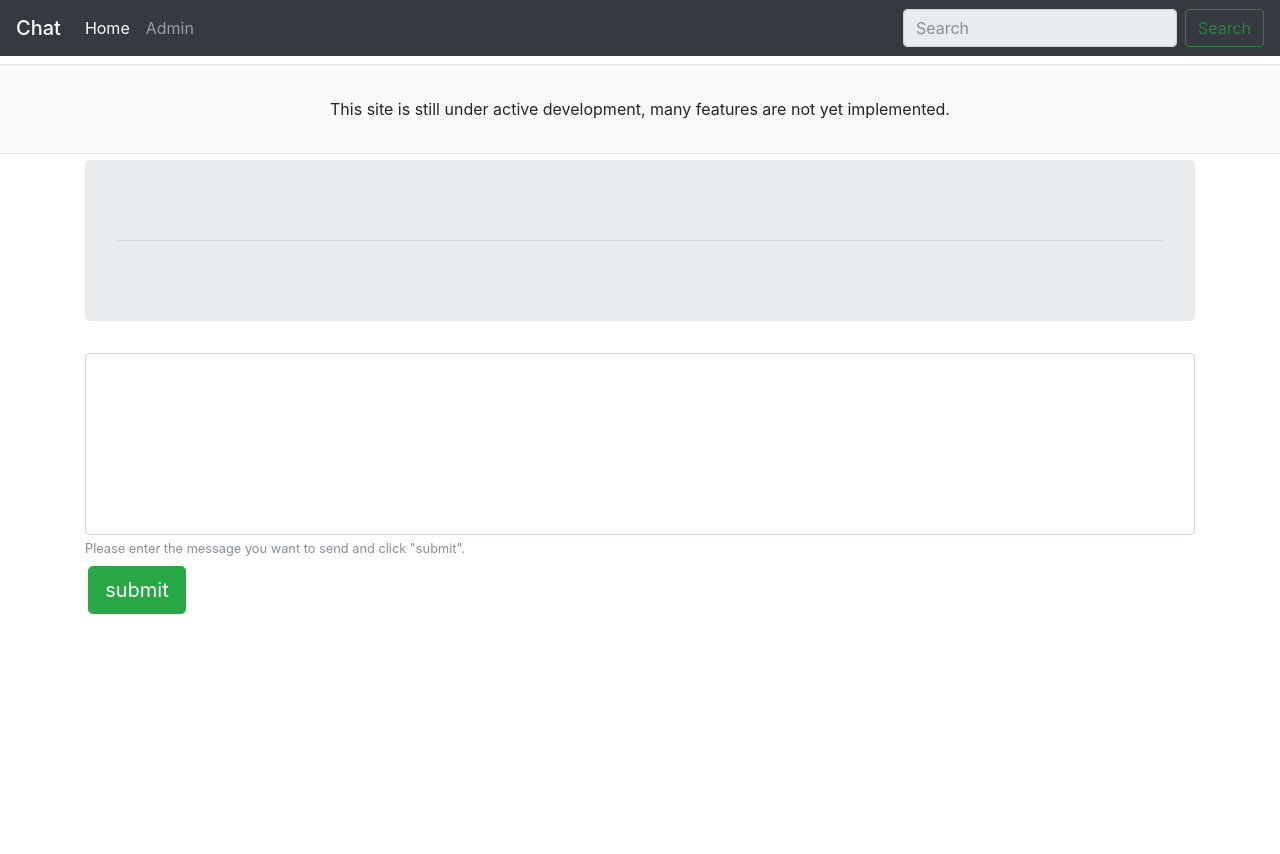
After one commit to GlacialChat/glacial-chat, a Django app: page /transcript/ in a window 1280 px wide. The commit adds this page. Shown: the top 854 px of the page. Run offline with Django 3.2, Linux system fonts and the light colour scheme; the visitor is signed in with stand-in values (Sample User, id 1); data that the repository does not hold is empty; some libraries are stand-ins or nearby versions.

Commit message:
add /transcript/ site

```diff
--- a/webchat/templates/webchat/base.html
+++ b/webchat/templates/webchat/base.html
@@ -63,7 +63,7 @@
             </form>
         </div>
     </nav>
-    <header>This site is still under active development, many features are still not yet implemented.</header>
+    <header>This site is still under active development, many features are not yet implemented.</header>
     <!-- content -->
     {% block content %}
     {% endblock %}
--- a/webchat/templates/webchat/index.html
+++ b/webchat/templates/webchat/index.html
@@ -52,6 +52,10 @@
         <p class="lead border border-info rounded">{{ chatlog.message }}</p>
         <a class="btn btn-lg btn-primary disabled" href="#" role="button">Read in full page</a>
     </div>
+    {% empty %}
+    <div class="jumbotron">
+        <h3>There isn't any chat logs at the moment, would you like to leave one?</h3>
+    </div>
     {% endfor %}
 
 </main>
--- /dev/null
+++ b/webchat/templates/webchat/transcript.html
@@ -0,0 +1,34 @@
+{% extends 'webchat/base.html' %}
+
+{% block styles %}
+<style>
+    .logs {
+        margin: 2rem 3rem;
+
+    }
+
+</style>
+{% endblock %}
+
+
+{% block content %}
+<main role="main" class="container">
+    <div class="jumbotron container logs-container">
+    <hr />
+    {% for chatlog in chatlogs %}
+        <div id="message-{{ forloop.counter }}" class="logs">
+            <a class="lead disabled" href="#">{{ chatlog.user }}, {{ chatlog.pub_date }}:</a>
+            <p class="lead ">{{ chatlog.message }}</p>
+        </div>
+        <hr />
+    {% endfor %}
+    </div>
+
+    <form id="input-box" action="" method="post">
+        {% csrf_token %}
+        <textarea class="form-control" name="message" id="message" style="resize:none" rows=7 required></textarea>
+        <small class="form-text text-muted">Please enter the message you want to send and click "submit".</small>
+        <button class="btn btn-lg btn-success" type="submit" name="submit" style="margin-left: 0.2rem; margin-top: 0.5rem">submit</button>
+    </form>
+</main>
+{% endblock %}
--- a/webchat/urls.py
+++ b/webchat/urls.py
@@ -7,4 +7,5 @@ app_name = 'webchat'
 urlpatterns = [
     url(r'^$', views.Index.as_view(), name='index'),
     url(r'success/$', views.Success.as_view(), name='success'),
+    url(r'transcript/$', views.Transcript.as_view(), name='transcript'),
 ]
--- a/webchat/views.py
+++ b/webchat/views.py
@@ -22,6 +22,29 @@ class Index(generic.TemplateView):
         return super(Index, self).dispatch(request, *args, **kwargs)
 
 
+class Transcript(generic.TemplateView):
+    model = ChatLog
+    template_name = 'webchat/transcript.html'
+
+    def dispatch(self, request, *args, **kwargs):
+        if not request.user.is_authenticated():
+            return HttpResponseRedirect(reverse('admin:index') + "login/?next=" + reverse('webchat:index'))
+        return super(Transcript, self).dispatch(request, *args, **kwargs)
+
+    def get_context_data(self, **kwargs):
+        context = super(Transcript, self).get_context_data(**kwargs)
+        context['chatlogs'] = self.model.objects.order_by('-pub_date')
+        return context
+
+    def post(self, request, *args, **kwargs):
+        message = request.POST.get("message", None)
+        if message is None:
+            return HttpResponseRedirect(reverse('webchat:index'))
+        chat = ChatLog(message=message, user=request.user, pub_date=timezone.now())
+        chat.save()
+        return HttpResponseRedirect(reverse('webchat:transcript'))
+
+
 class Success(generic.DetailView):
     http_method_names = ['post']
     template_name = 'webchat/success.html'
```
